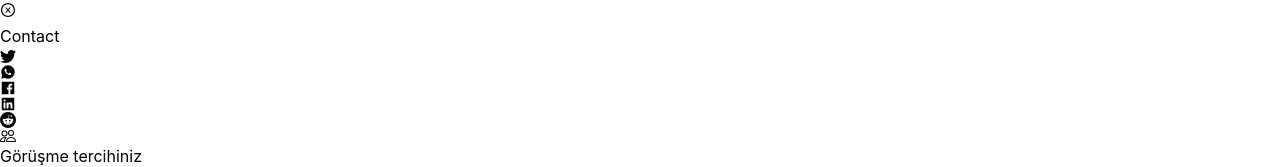
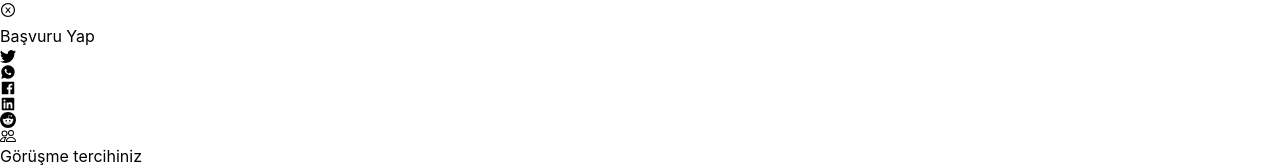
Before and after one commit to bugra-kara/psikologbul, a React (Create React App) app: page / in a window 1280 px wide. Both pictures are taken after a click on the button 8 px from the left and 214 px from the top of the page. Shown: the top 167 px of the page. Built offline with nearby package versions, Linux system fonts and the light colour scheme; what @material-tailwind/react would draw is missing.

Commit message:
navbar, footer and firstSection updated

```diff
--- a/package.json
+++ b/package.json
@@ -1,5 +1,6 @@
 {
   "name": "psikologbul",
+  "homepage": "https://psikologbul.io/",
   "version": "0.1.0",
   "private": true,
   "dependencies": {
--- a/src/components/FirstSection.js
+++ b/src/components/FirstSection.js
@@ -24,16 +24,16 @@ export const FirstSection = () => {
             <div className='flex w-full items-center justify-center py-10 px-2'>
                   <div className='grid grid-cols-1 sm:grid-cols-2 lg:grid-cols-3 gap-10 sm:gap-20 place-items-center'>
                         <div className='col-span-1 rounded-lg p-5 shadow-[0_0px_15px_0px_rgba(131,144,250,0.35)] h-fit w-56 sm:w-auto'>
-                              <span className='justify-center flex pb-3 font-bold text-sm items-center space-x-2'><span className=' text-palatte-8'><BsPeople/></span><span className=' text-palatte-1'>Görüşme tercihiniz</span></span>
+                              <span className='justify-center flex pb-3 font-bold text-sm items-center space-x-2'><span className=' text-palatte-8'><BsPeople className='h-5 w-5'/></span><span className=' text-palatte-1'>Görüşme tercihiniz</span></span>
                               <Checkbox id="yuz-yuze" label="Yüz yüze" name='yuzyuze' ripple={true} color="green" onChange={(e)=>{handleChange(e.target.name)}}/>
                               <Checkbox id="cevrimici" label="Çevrim içi" name='cevrimici' ripple={true} color="green" onChange={(e)=>{handleChange(e.target.name)}}/>
                         </div>
                         <div className='col-span-1 rounded-lg p-5 shadow-[0_0px_15px_0px_rgba(131,144,250,0.35)] h-fit'>
-                              <span className='justify-center flex pb-3 font-bold text-sm items-center space-x-2'><span className=' text-palatte-5'><MdOutlineLocationOn/></span><span className=' text-palatte-1'>Şehir seçiniz</span></span>
+                              <span className='justify-center flex pb-3 font-bold text-sm items-center space-x-2'><span className=' text-palatte-5'><MdOutlineLocationOn className='h-5 w-5'/></span><span className=' text-palatte-1'>Şehir seçiniz</span></span>
                               <Selection className='w-48' options={cities} placeholder="Şehir" onChange={handleChange}></Selection>
                         </div>
                         <div className='col-span-1 rounded-lg p-5 shadow-[0_0px_15px_0px_rgba(131,144,250,0.35)] h-fit'>
-                              <span className='justify-center flex pb-3 font-bold text-sm items-center space-x-2'><span className=' text-palatte-6'><RiPsychotherapyLine/></span><span className=' text-palatte-1'>Kimin için</span></span>
+                              <span className='justify-center flex pb-3 font-bold text-sm items-center space-x-2'><span className=' text-palatte-6'><RiPsychotherapyLine className='h-5 w-5'/></span><span className=' text-palatte-1'>Kimin için</span></span>
                               <Selection className='w-48' options={tGroups} onChange={setHandle} closeMenuOnSelect={false} components={animatedComponents}  isMulti placeholder="Seçiniz" />
                         </div>
                   </div>
--- a/src/components/Footer.js
+++ b/src/components/Footer.js
@@ -10,7 +10,7 @@ export const Footer = () => {
         </div>
         <div className='text-gray-700 text-xs flex flex-col space-y-6'>
           <p className='w-full text-center'>Bu platform, 6 Şubat 2023 tarihinde Kahramanmaraş/Türkiye’de meydana gelen iki büyük deprem sonucu oluşan psikolojik destek ihtiyacına ulaşımı kolaylaştırmak amacıyla gönüllü oluşturulmuştur.</p>
-          <p className='w-full text-center'>© 2023</p>
+          <p className='w-full text-center'>© 2023 | Made by <a href="https://www.linkedin.com/in/ahmet-bugra-kara/" target="_blank" rel='noreferrer' className='text-palatte-1'>bugra</a> for Canım Ülkem</p>
         </div>
       </div>
     </div>
--- a/src/components/Navbar.js
+++ b/src/components/Navbar.js
@@ -22,8 +22,8 @@ const Navbar = () => {
               <button className=' text-black p-1 rounded-xl' onClick={()=> {handleClick()}}><AiOutlineCloseCircle className='h-5 w-5'/></button>
             </div>
               <ul className='text-xl flex items-center flex-row py-4 justify-center'>
-                <Link to={"/iletisim"} onClick={()=> {handleClick()}} className='py-1 px-3 rounded-lg cursor-pointer bg-blue-600 text-white font-semibold
-                shadow-lg hover:shadow-xl ease-in duration-20'>Contact</Link>
+                <Link to={"/iletisim"} onClick={()=> {handleClick()}} className='py-1 px-3 rounded-lg cursor-pointer bg-palatte-2 text-white font-semibold
+                shadow-lg hover:shadow-xl ease-in duration-20'>Başvuru Yap</Link>
               </ul>
               <ul className='text-xl flex items-center flex-row space-x-5 py-4 justify-center'>
                 <li className='font-bold py-1 flex items-center space-x-2 cursor-pointer'><span className='text-tw'><BsTwitter className='h-6 w-6'/></span></li>
@@ -52,10 +52,10 @@ const Navbar = () => {
                 <li className='font-bold py-1 flex items-center space-x-2 cursor-pointer'><span className='text-reddit'><BsReddit className='h-5 w-5'/></span></li>
               </ul>
               <Link to={"/iletisim"} className='py-1 px-3 flex rounded-lg cursor-pointer bg-palatte-2 text-white font-semibold
-               shadow-lg hover:shadow-xl ease-in duration-200'>İletişim</Link>
+               shadow-lg hover:shadow-xl ease-in duration-200'>Başvuru Yap</Link>
             </div>
-            <div className='col-span-1 flex sm:hidden justify-end w-full place-items-center'>
-              <button onClick={()=> {handleClick()}}><GiHamburgerMenu className='h-6 w-6'/></button>
+            <div className='col-span-1 flex sm:hidden justify-end w-full pr-3 place-items-center text-palatte-2'>
+              <button className='bg-palatte-1 bg-opacity-5 p-1 rounded-lg' onClick={()=> {handleClick()}}><GiHamburgerMenu className='h-6 w-6'/></button>
             </div>
           </div>
         </nav>
```
